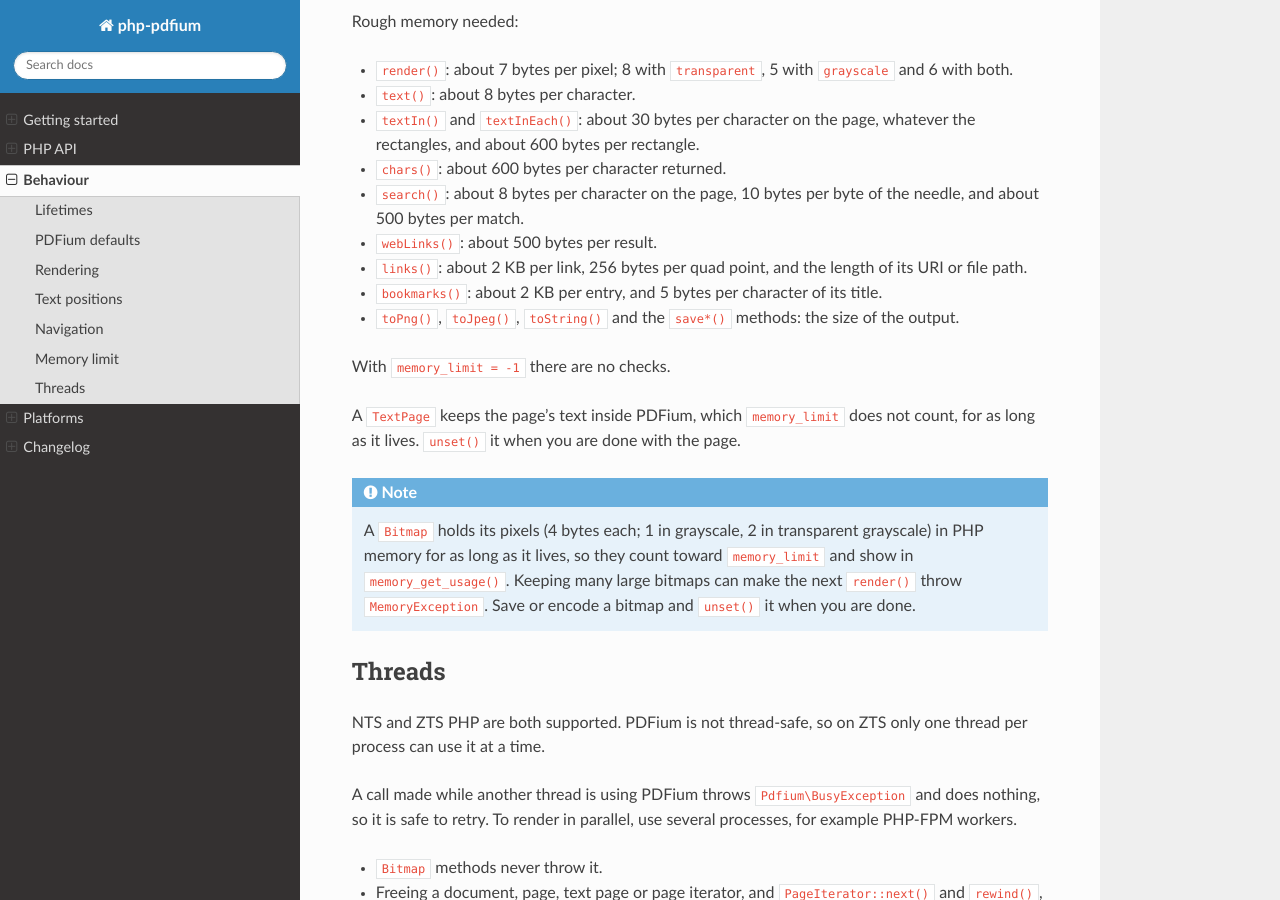
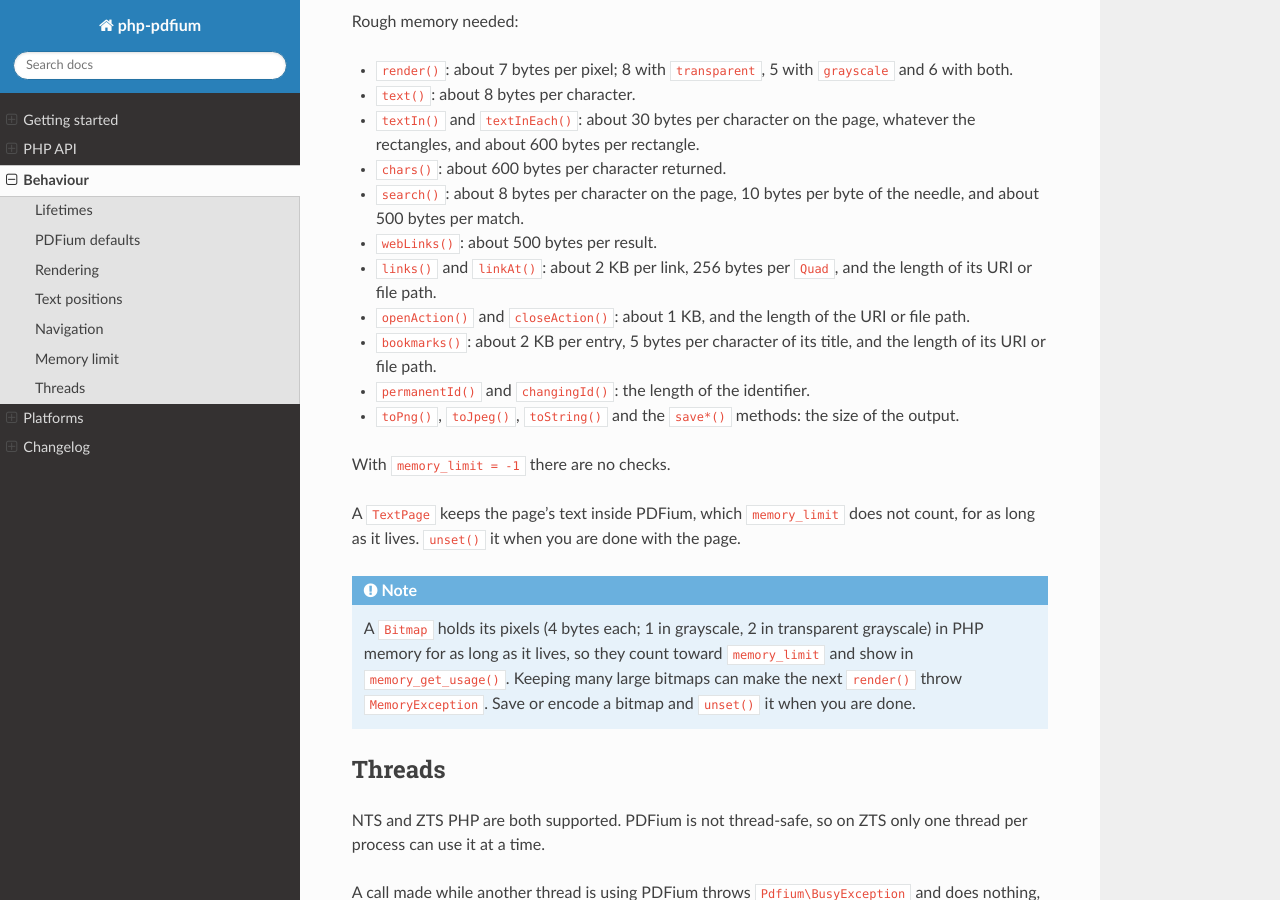
Before and after one commit to chaikivskyi/php-pdfium, a Sphinx documentation site: the page built from docs/behaviour.rst, in a window 1280 px wide and 900 px high, scrolled down 4789 px. Built offline with Sphinx 7.4.7 and the Read the Docs theme 3.1.0, drawn with Linux system fonts in a browser that asks for light colours; cross-references to code outside the pages are shown as plain code.

Commit message:
refactor: one order for the navigation classes, helper names matching text.c, bookmark_fits(), named style bits and pdfium_this_document(); document colour, params and memory details and test every view

```diff
--- a/docs/behaviour.rst
+++ b/docs/behaviour.rst
@@ -235,9 +235,12 @@ Rough memory needed:
 - ``search()``: about 8 bytes per character on the page, 10 bytes per byte of the needle, and
   about 500 bytes per match.
 - ``webLinks()``: about 500 bytes per result.
-- ``links()``: about 2 KB per link, 256 bytes per quad point, and the length of its URI or file
-  path.
-- ``bookmarks()``: about 2 KB per entry, and 5 bytes per character of its title.
+- ``links()`` and ``linkAt()``: about 2 KB per link, 256 bytes per :php:class:`Quad
+  <Pdfium\\Quad>`, and the length of its URI or file path.
+- ``openAction()`` and ``closeAction()``: about 1 KB, and the length of the URI or file path.
+- ``bookmarks()``: about 2 KB per entry, 5 bytes per character of its title, and the length of
+  its URI or file path.
+- ``permanentId()`` and ``changingId()``: the length of the identifier.
 - ``toPng()``, ``toJpeg()``, ``toString()`` and the ``save*()`` methods: the size of the output.
 
 With ``memory_limit = -1`` there are no checks.
```
Also changed, not shown: docs/php_api.rst (+7 -4 lines), 8 other files.
